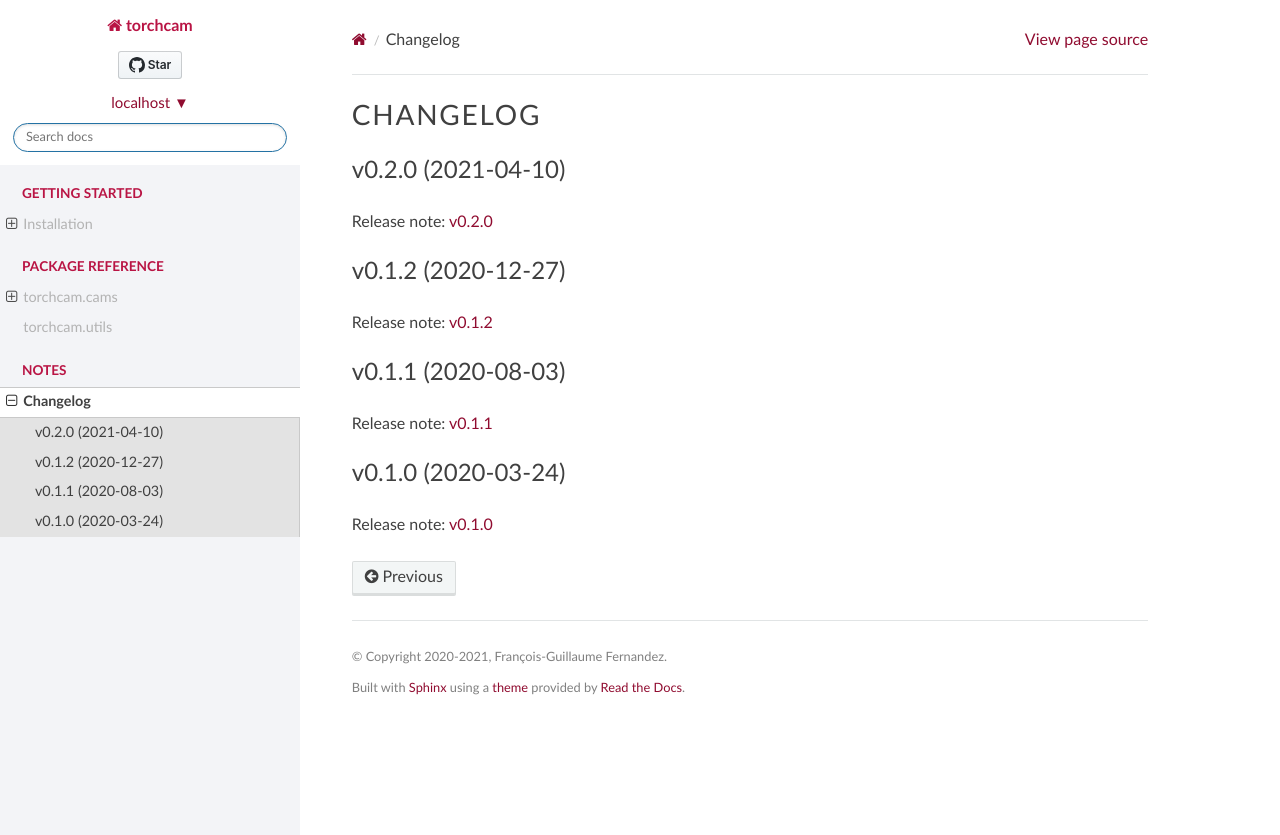
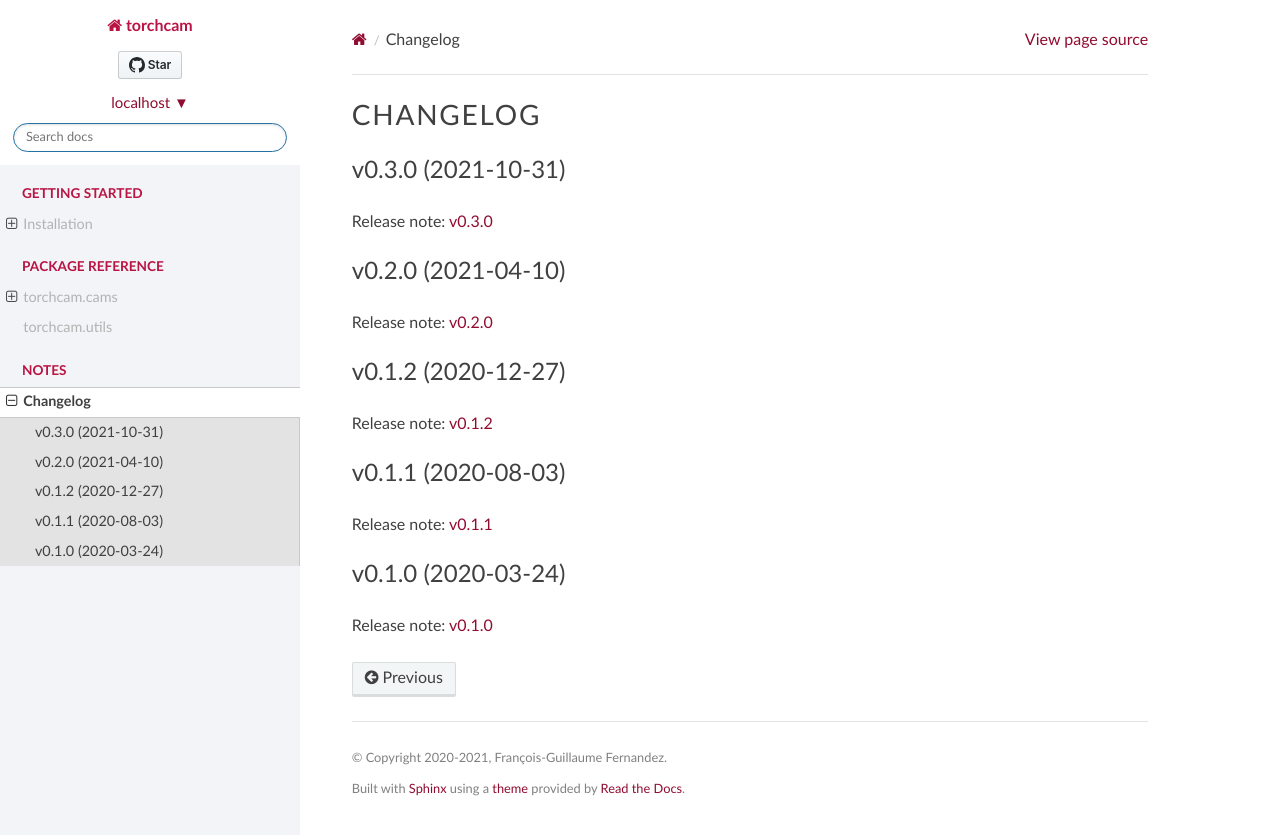
Before and after one commit to frgfm/torch-cam, a Sphinx documentation site: the page built from docs/source/changelog.rst, in a window 1280 px wide. Shown: the top 835 px of the page. Built offline with Sphinx 7.4.7 and the Read the Docs theme 2.0.0, drawn with Linux system fonts in a browser that asks for light colours; comment, search, counter and statistics services are not loaded; the version number is read from the project's files by our own code.

Commit message:
docs: Updated changelog (#104)

```diff
--- a/docs/source/changelog.rst
+++ b/docs/source/changelog.rst
@@ -1,5 +1,9 @@
 Changelog
 =========
+
+v0.3.0 (2021-10-31)
+-------------------
+Release note: `v0.3.0 <https://github.com/frgfm/torch-cam/releases/tag/v0.3.0>`_
 
 v0.2.0 (2021-04-10)
 -------------------
```
